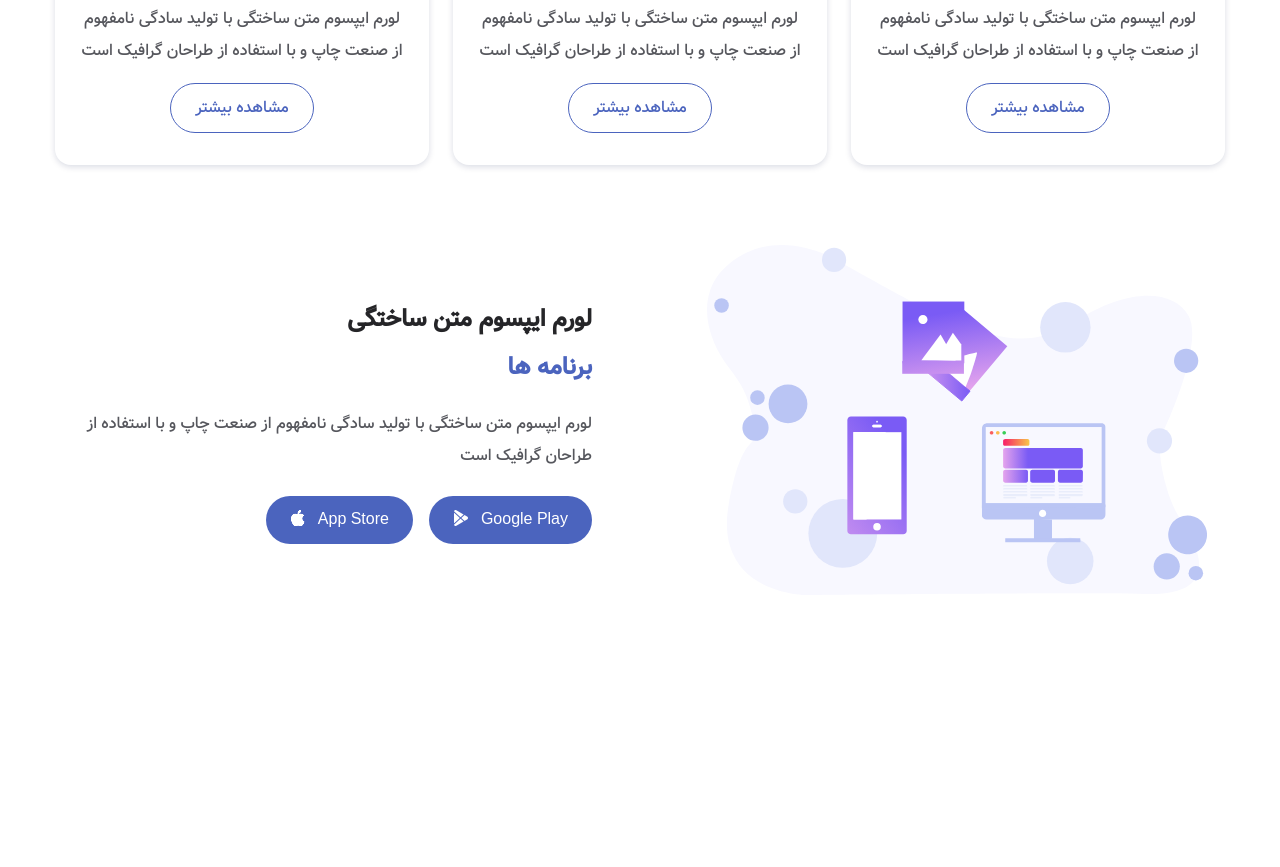
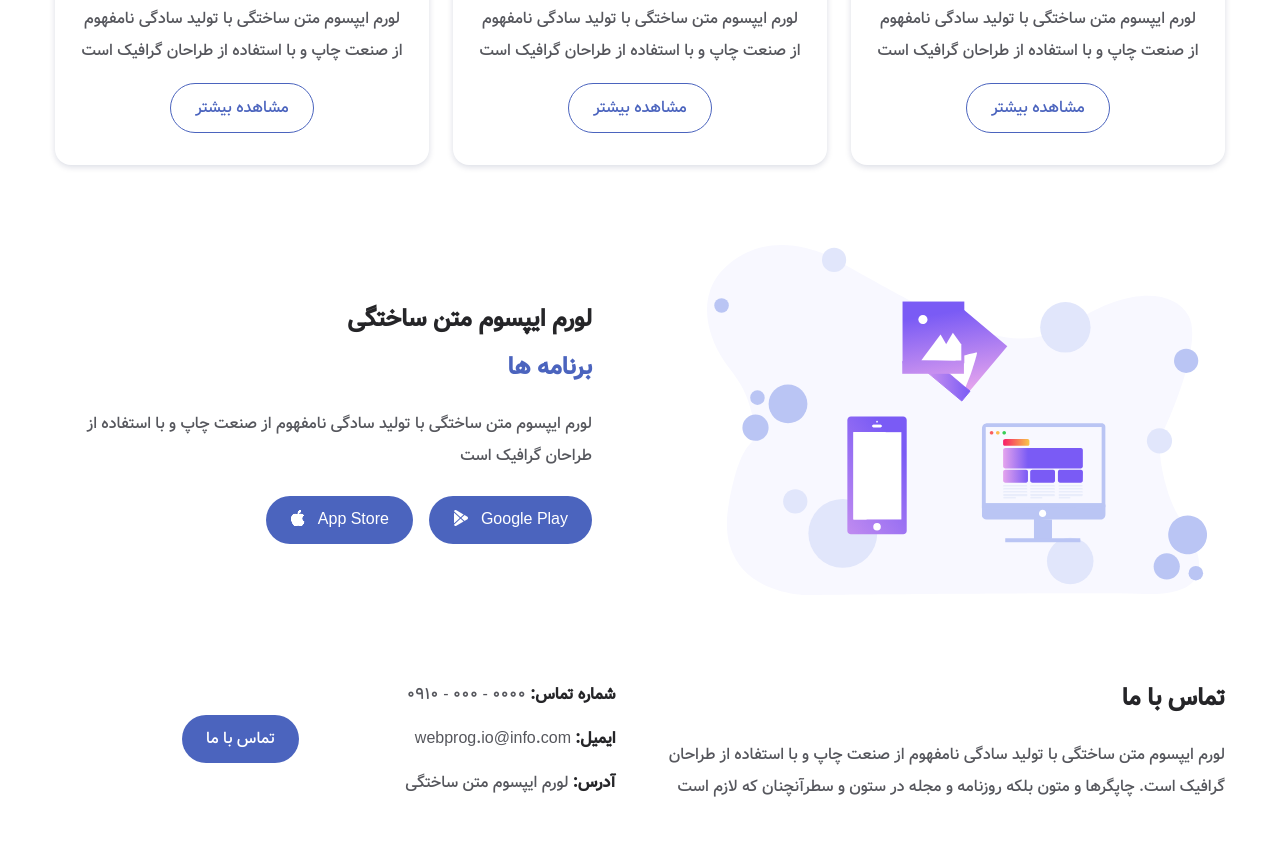
Before and after one commit to ali-gh-dev/sass, a website: page index.html in a window 1280 px wide. Shown: the part 1741-2608 px from the top of the page. Before the commit the page ends 2352 px from the top, so only its background shows below. Drawn offline with Linux system fonts and the light colour scheme; files whose address does not match are found by name.

Commit message:
contact (html & css)

```diff
--- a/index.html
+++ b/index.html
@@ -191,6 +191,45 @@
     </div>
 </section>
 
+<!--contact-->
+<section class="contact section" id="contact">
+    <div class="contact-content container">
+        <article>
+            <h2 class="contact-title section-title">
+                تماس با ما
+            </h2>
+            <p class="contact-description">
+                لورم ایپسوم متن ساختگی با تولید سادگی نامفهوم از صنعت
+                چاپ و با استفاده از طراحان گرافیک است. چاپگرها و متون
+                بلکه روزنامه و مجله در ستون و سطرآنچنان که لازم است
+            </p>
+        </article>
+
+        <article>
+            <ul class="contact-info">
+                <li class="contact-address">
+                    شماره تماس:
+                    <span class="contact-information">0000 - 000 - 0910</span>
+                </li>
+                <li class="contact-address">
+                    ایمیل:
+                    <span class="contact-information">webprog.io@info.com</span>
+                </li>
+                <li class="contact-address">
+                    آدرس:
+                    <span class="contact-information">لورم ایپسوم متن ساختگی</span>
+                </li>
+            </ul>
+        </article>
+
+        <article>
+            <div>
+                <a href="#" class="btn">تماس با ما</a>
+            </div>
+        </article>
+    </div>
+</section>
+
 
 <script src="./js/app.js"></script>
 
--- /dev/null
+++ b/scss/components/_contact.scss
@@ -0,0 +1,23 @@
+.contact-content {
+  padding-bottom: 3rem;
+}
+
+.contact-title, .contact-description {
+  text-align: center;
+}
+
+.contact-info {
+  display: grid;
+  row-gap: 0.75rem;
+}
+
+.contact-address {
+  font-size: 1rem;
+  font-weight: bold;
+  color: var(--title-color);
+}
+
+.contact-information {
+  font-weight: 400;
+  color: var(--text-color);
+}
--- a/scss/components/_mediaqueries.scss
+++ b/scss/components/_mediaqueries.scss
@@ -31,7 +31,8 @@
   .about-content,
   .support-content,
   .services-content,
-  .app-content {
+  .app-content,
+  .contact-content {
     grid-template-columns: 1fr 1fr;
     align-items: center;
   }
@@ -48,7 +49,9 @@
 
   .about-info,
   .support-info,
-  .app-info {
+  .app-info,
+  .contact-description,
+  .contact-title {
     text-align: right;
   }
 
@@ -104,6 +107,11 @@
     align-items: center;
   }
 
+  .contact-content {
+    grid-template-columns: 3fr 1.5fr 1.25fr;
+    align-items: center;
+  }
+
   .home-content,
   .about-content,
   .support-content,
--- a/scss/main.scss
+++ b/scss/main.scss
@@ -6,5 +6,6 @@
 @import "components/support";
 @import "components/services";
 @import "components/app";
+@import "components/contact";
 
 @import "components/mediaqueries";
```
Also changed, not shown: css/main.css, 1 other file.
